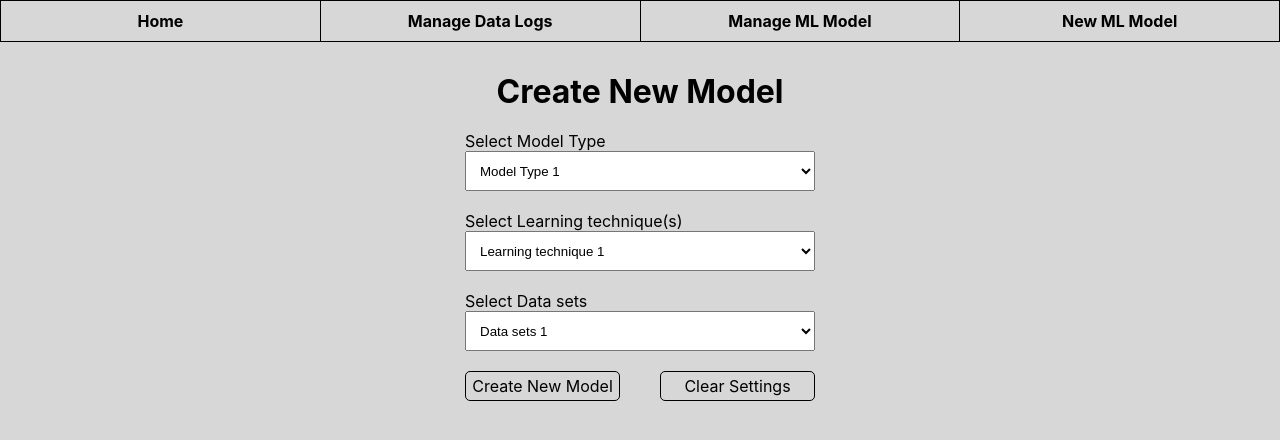
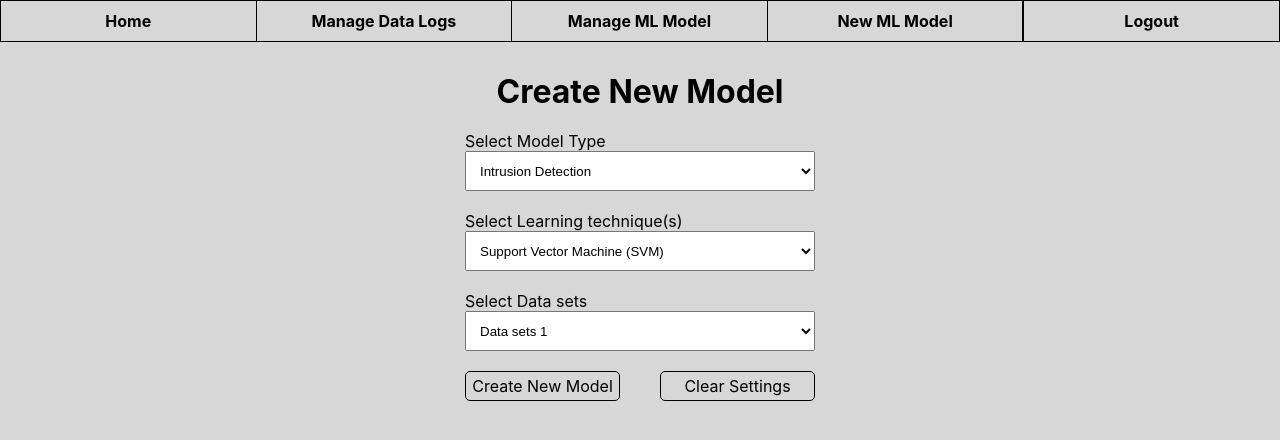
Before and after one commit to Ghost-Recon131/IIT-A3-ML_Webapp-Artifact, a React (Create React App) app in the folder ml-webapp/: page /newMLModel in a window 1280 px wide. Shown: the top 440 px of the page. Built offline with nearby package versions, Linux system fonts and the light colour scheme.

Commit message:
added logout button + ML model Types & Learning technique

```diff
--- a/ml-webapp/src/pages/Main.jsx
+++ b/ml-webapp/src/pages/Main.jsx
@@ -6,6 +6,7 @@ import ManageMLModel from './ManageMLModel';
 import NewMLModel from './NewMLModel';
 
 import sty from './main.module.css';
+import Login from "./Login";
 
 export default function Main() {
     let navigate = useNavigate();
@@ -39,6 +40,11 @@ export default function Main() {
                 }} className={sty.headItem}>
                     New ML Model
                 </div>
+                <div onClick={() => {
+                    navigate('/Login')
+                }} className={sty.headItem}>
+                    Logout
+                </div>
             </div>
 
             <div className={sty.contentBox}>
@@ -47,6 +53,7 @@ export default function Main() {
                     <Route path='manageDataLogs' element={<ManageDataLogs />} />
                     <Route path='manageMLModel' element={<ManageMLModel />} />
                     <Route path='newMLModel' element={<NewMLModel />} />
+                    <Route path='login' element={<Login />} />
                 </Routes>
             </div>
 
--- a/ml-webapp/src/pages/NewMLModel.jsx
+++ b/ml-webapp/src/pages/NewMLModel.jsx
@@ -16,9 +16,10 @@ export default function NewMLModel() {
                         Select Model Type
                     </div>
                     <select name="" id="">
-                        <option value="">Model Type 1</option>
-                        <option value="">Model Type 2</option>
-                        <option value="">Model Type 3</option>
+                        <option value="">Intrusion Detection</option>
+                        <option value="">Malware Detection</option>
+                        <option value="">Spam Detection</option>
+                        <option value="">Anomaly Detection</option>
                     </select>
                 </div>
                 <div className={sty.inputBox}>
@@ -26,9 +27,11 @@ export default function NewMLModel() {
                         Select Learning technique(s)
                     </div>
                     <select name="" id="">
-                        <option value="">Learning technique 1</option>
-                        <option value="">Learning technique 2</option>
-                        <option value="">Learning technique 3</option>
+                        <option value="">Support Vector Machine (SVM)</option>
+                        <option value="">Decision Tree (DT)</option>
+                        <option value="">Naïve Bayesis (NB)</option>
+                        <option value="">Random Forest (RF)</option>
+                        <option value="">Deep Belief Network (DBN)</option>
                     </select>
                 </div>
                 <div className={sty.inputBox}>
```
